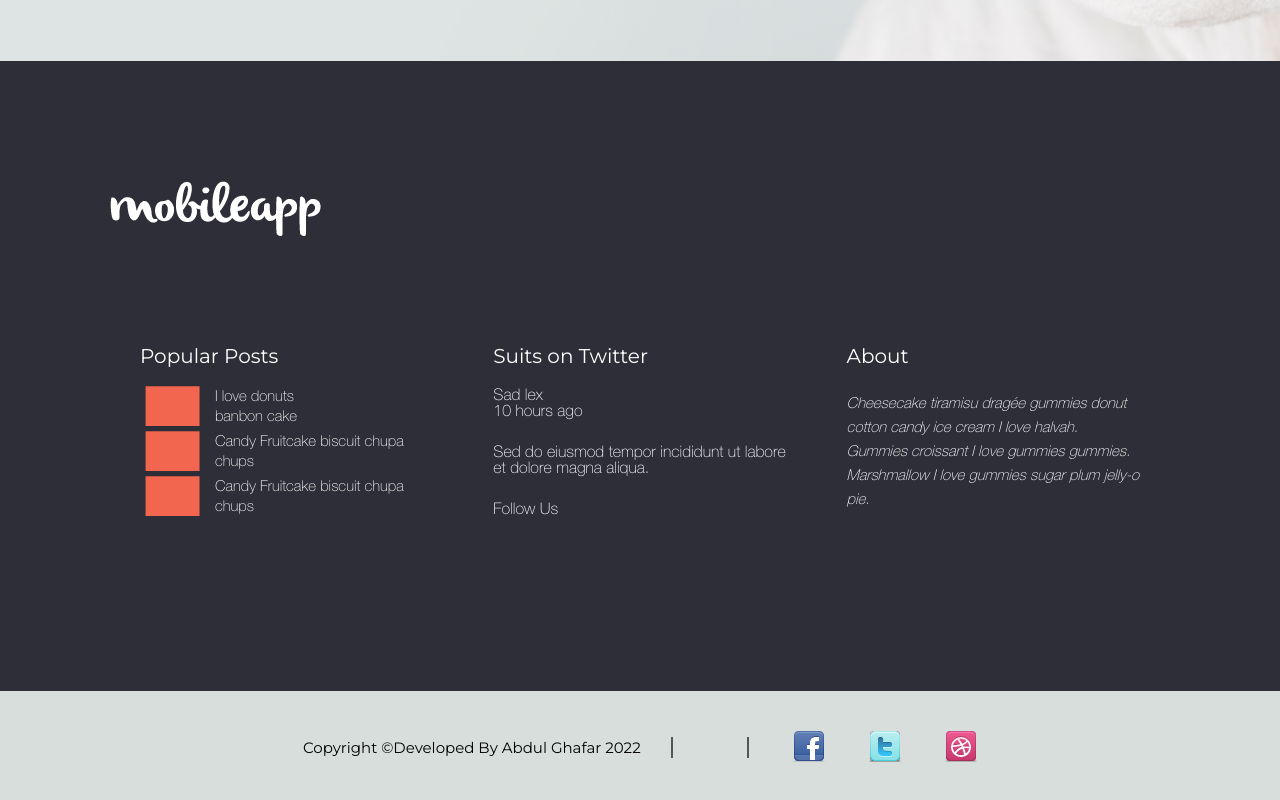
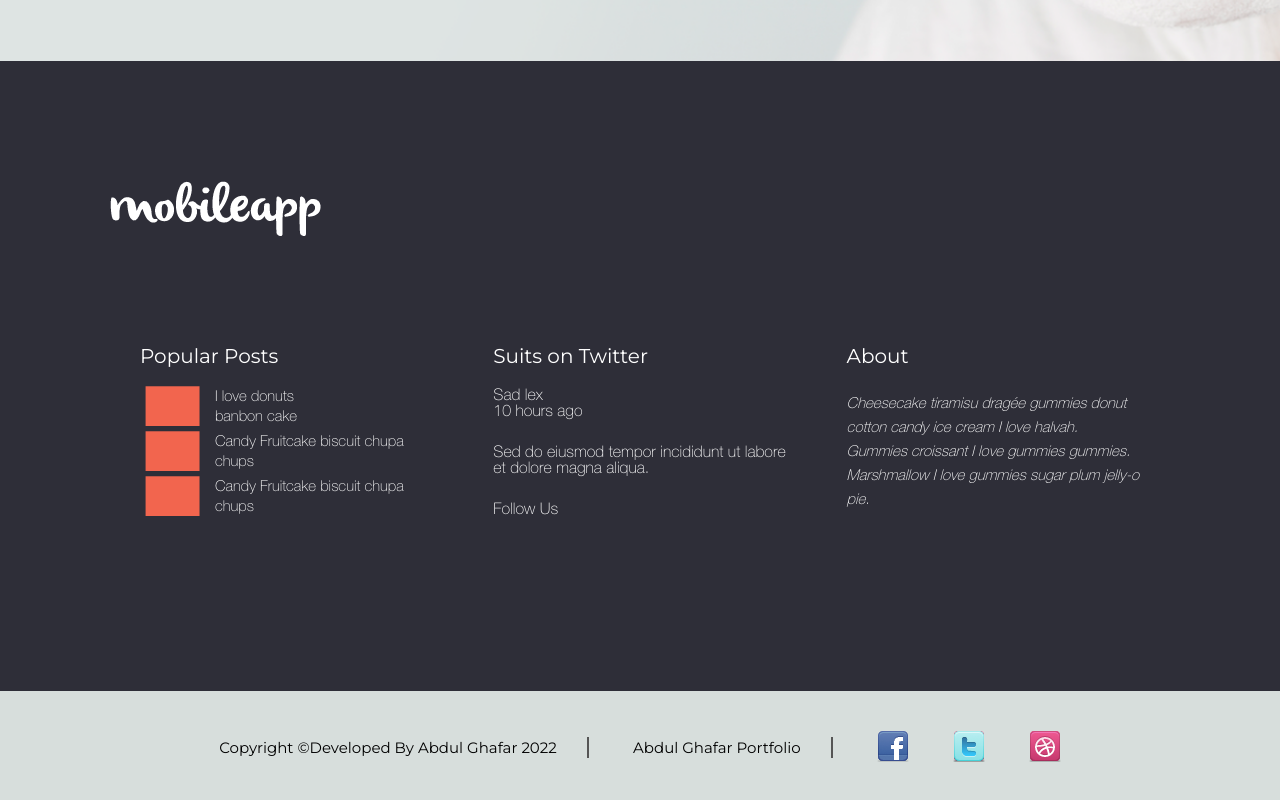
Before and after one commit to ghafarch786/mobileapp.io, a plain HTML site: page index.html in a window 1280 px wide. Shown: the part 2306-3106 px from the top of the page. Drawn offline with Linux system fonts and the light colour scheme.

Commit message:
update
some changes

```diff
--- a/index.html
+++ b/index.html
@@ -134,7 +134,7 @@
    <section class="copyright">
        <div class="container">
            <p class="inline cr">Copyright &#169;Developed By Abdul Ghafar 2022</p>
-           <p class="inline me"><a href="/"></a></p>
+           <p class="inline me"><a href="https://abdulghafar01.000webhostapp.com/">Abdul Ghafar Portfolio </a></p>
            <div class="inline images">
                <a href="https://www.facebook.com" target="_blank"> <img src="img/facebook.png" class="fb"></a>
                <a href="/"> <img src="img/twiter.png" class="tw"></a>
```
